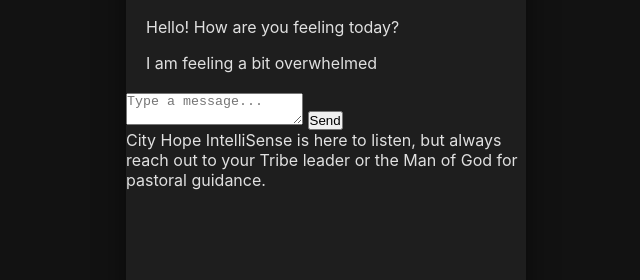
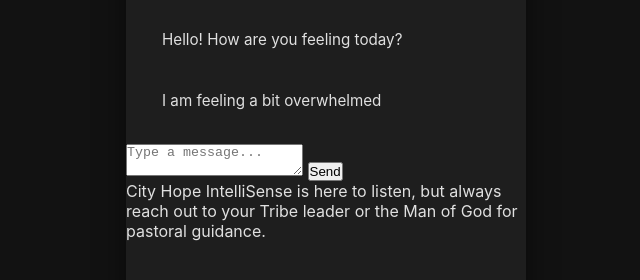
Before and after one commit to daydreamingprince/cityhope-intelligence, a plain HTML site: page index.html in a window 1280 px wide. Shown: the part 102-382 px from the top of the page, without its empty margins (314-954 px from the left). Drawn offline with Linux system fonts and the light colour scheme.

Commit message:
Add styling for .message

```diff
--- a/styles.css
+++ b/styles.css
@@ -37,3 +37,11 @@ body {
   flex-direction: column;
   gap: 16px;
 }
+
+.message {
+  max-width: 85%;
+  padding: 12px 16px;
+  border-radius: 18px;
+  font-size: 0.95rem;
+  line-height: 1.4;
+}
```
